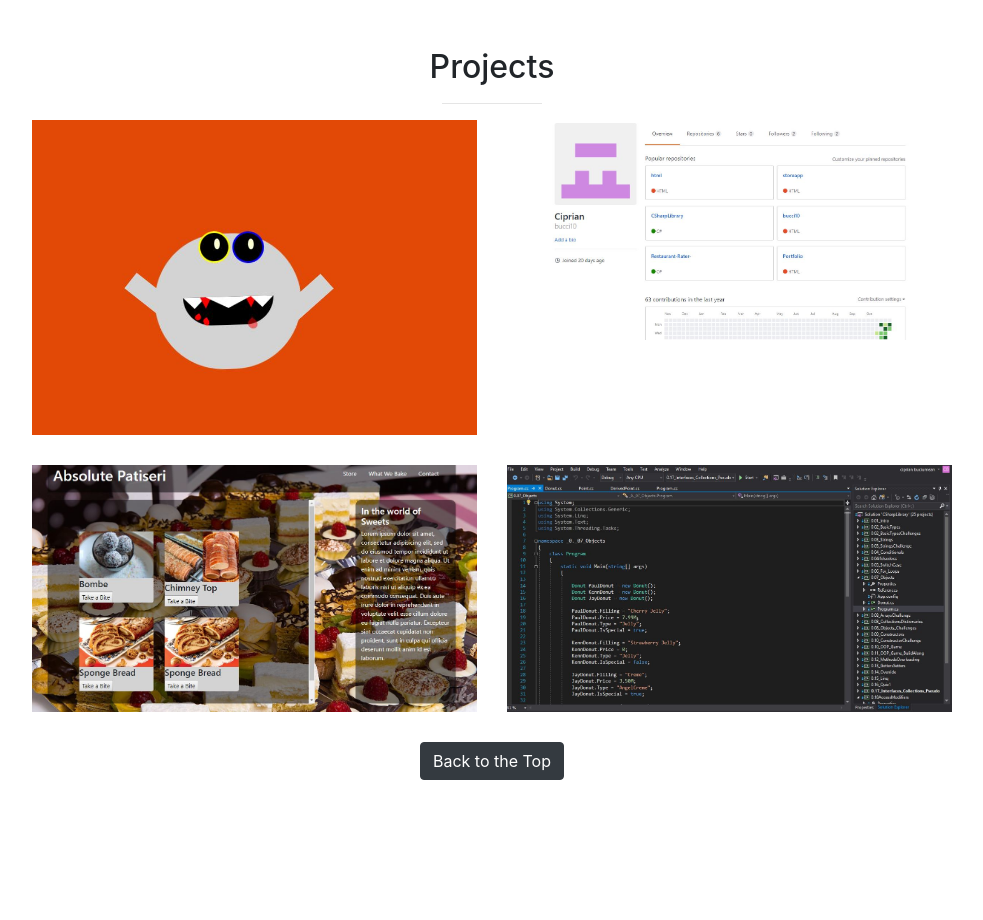
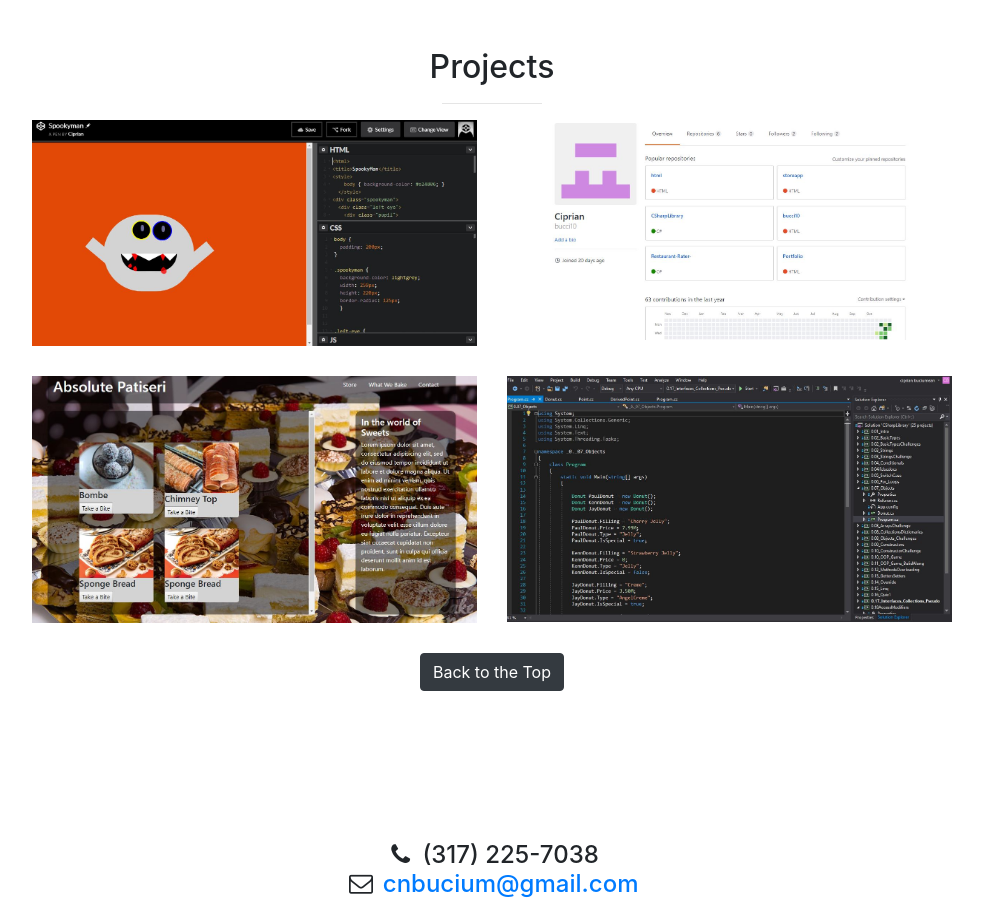
Before and after one commit to bucci10/Portfolio, a website with bundled scripts: page index.html in a window 1280 px wide. Shown: the part 1896-2816 px from the top of the page, without its empty margins (148-1131 px from the left). Built offline with nearby package versions, Linux system fonts and the light colour scheme.

Commit message:
spookyman problems

```diff
--- a/index.html
+++ b/index.html
@@ -161,7 +161,7 @@
               <div class="col-md-6">
                 <div class="portfolio-item">
                   <a href="https://codepen.io/bucci10/pen/QOELRG?editors=1100">
-                    <img class="img-portfolio img-fluid" src="img/spookyman.jpg">
+                    <img class="img-portfolio img-fluid" src="img/spookyman1.jpg">
                   </a>
                 </div>
               </div>
```
Also changed, not shown: img/spookyman.JPG (deleted), img/spookyman1.jpg (added).
